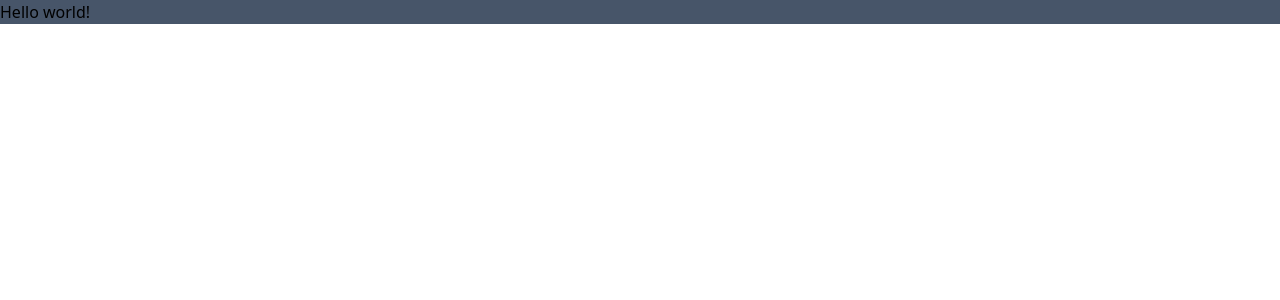
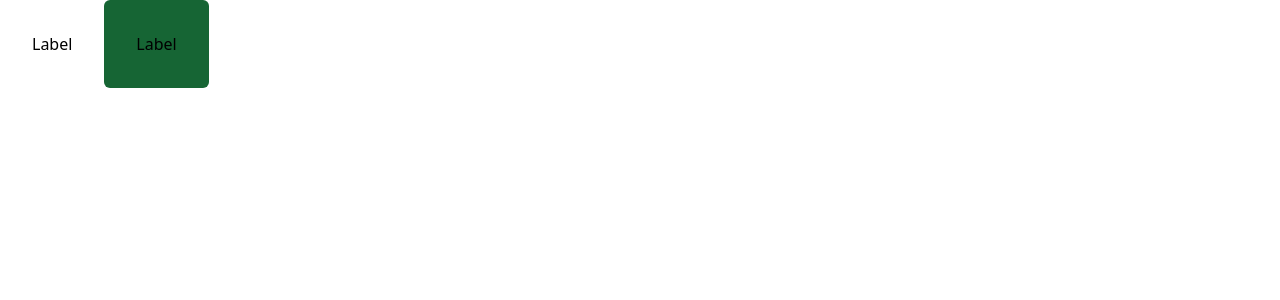
Before and after one commit to iliafilimonov1/portfolio-app, a Next.js app: page / in a window 1280 px wide. Shown: the top 300 px of the page. Built offline with nearby package versions, Linux system fonts and the light colour scheme.

Commit message:
added button components

```diff
--- /dev/null
+++ b/src/components/Button/ButtonTemplate.tsx
@@ -0,0 +1,36 @@
+import React, { useMemo } from 'react';
+
+export interface ButtonTemplateProps {
+  children: React.ReactNode;
+  size: 'small' | 'medium' | 'large';
+  onClick?: () => void;
+  className?: string;
+}
+
+const ButtonTemplate: React.FC<ButtonTemplateProps> = ({
+  className, children, size, onClick,
+}) => {
+  const getStyle = useMemo(() => {
+    switch (size) {
+      case 'small': return 'p-2';
+      case 'medium': return 'p-4';
+      case 'large': return 'p-8';
+      default:
+        return 'p-2';
+    }
+  }, [size]);
+
+  return (
+
+    <button
+      className={`${getStyle} ${className} rounded-md`}
+      onClick={onClick}
+      type="button"
+    >
+
+      {children}
+    </button>
+  );
+};
+
+export default ButtonTemplate;
--- /dev/null
+++ b/src/components/Button/Outline.tsx
@@ -0,0 +1,11 @@
+import React from 'react';
+import ButtonTemplate, { ButtonTemplateProps } from './ButtonTemplate';
+
+const Outline: React.FC<ButtonTemplateProps> = (props) => (
+  <ButtonTemplate
+    {...props}
+    className="bg-green-800"
+  />
+);
+
+export default Outline;
--- /dev/null
+++ b/src/components/Button/index.ts
@@ -0,0 +1,4 @@
+import ButtonTemplate from './ButtonTemplate';
+import Outline from './Outline';
+
+export default { Default: ButtonTemplate, Outline };
--- a/src/pages/index.tsx
+++ b/src/pages/index.tsx
@@ -1,3 +1,4 @@
+import Button from '@/components/Button';
 import Head from 'next/head';
 import React from 'react';
 
@@ -19,9 +20,18 @@ const Home = () => (
       />
     </Head>
 
-    <div className="bg-slate-600">
-      Hello world!
-    </div>
+    <Button.Default
+      onClick={() => console.log(5)}
+      size="large"
+    >
+      Label
+    </Button.Default>
+
+    <Button.Outline
+      size="large"
+    >
+      Label
+    </Button.Outline>
 
   </div>
 );
```
